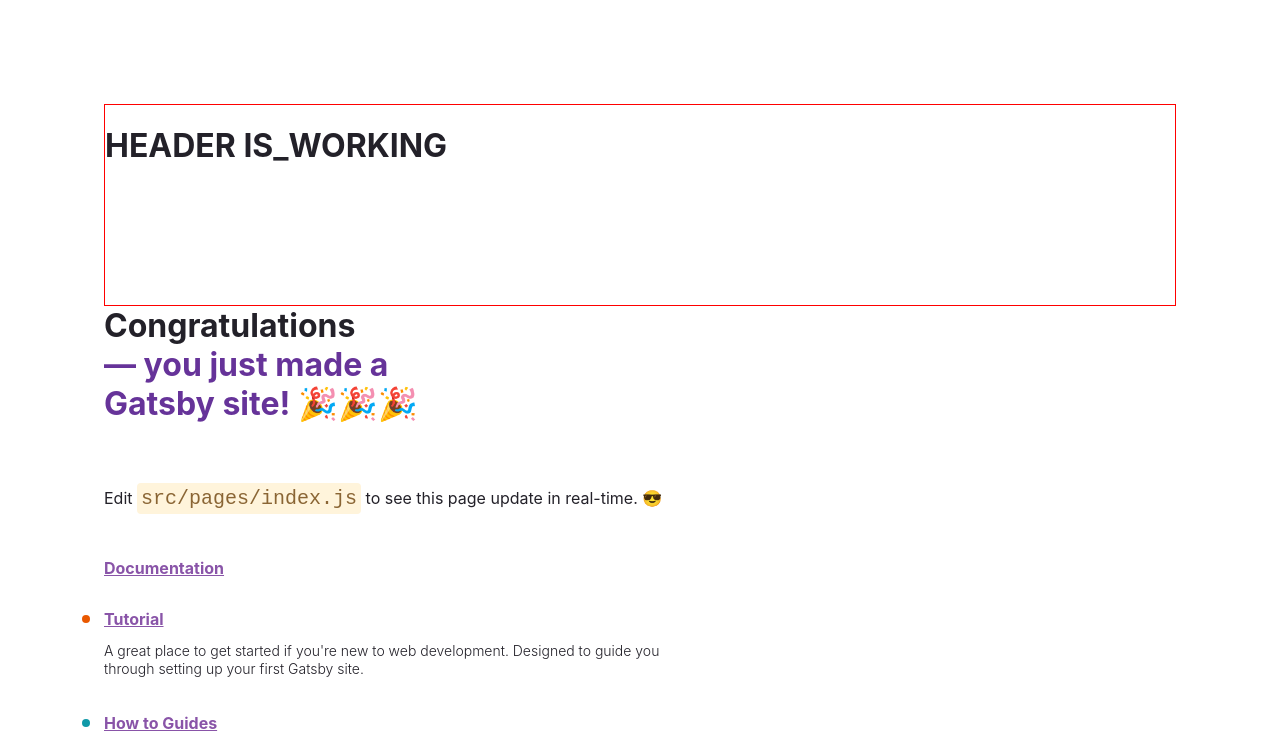
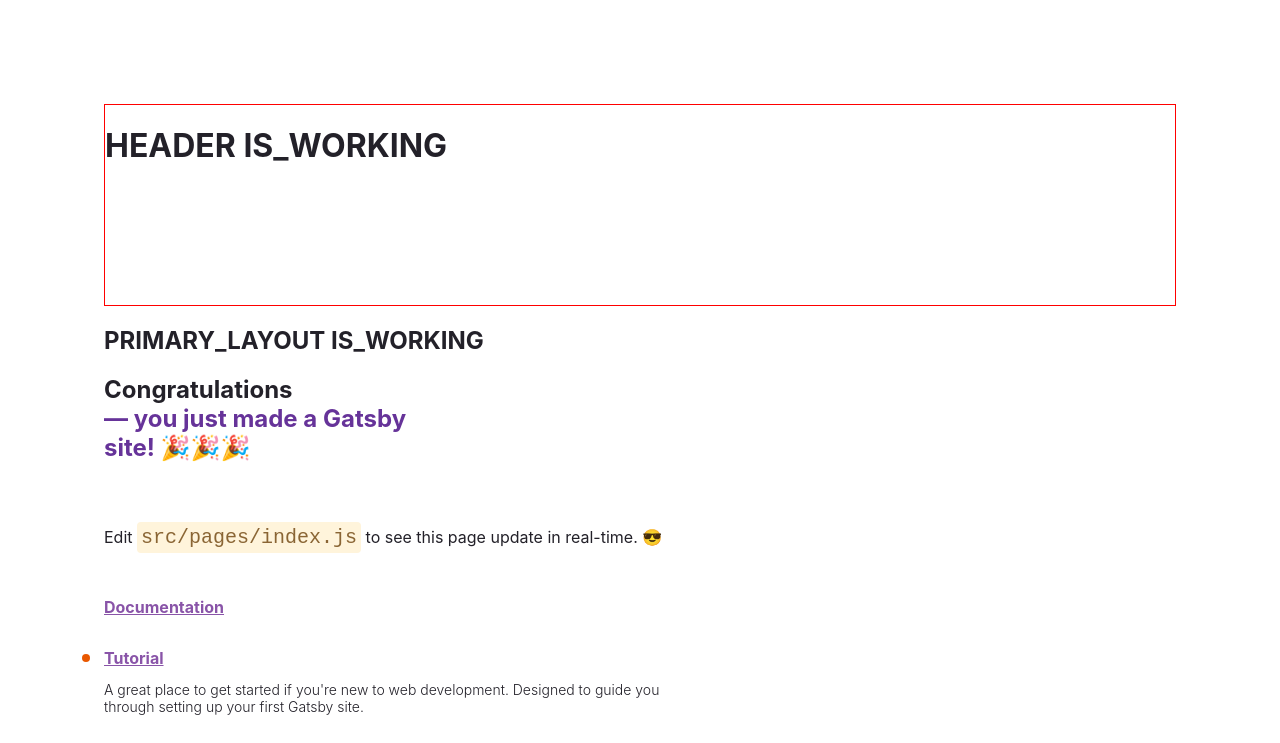
Before and after one commit to hackertunity/hackertunity-site-gen-demo, a Gatsby site: page / in a window 1280 px wide. Shown: the top 743 px of the page. Built offline with nearby package versions, Linux system fonts and the light colour scheme; Gatsby itself is replaced by a stand-in of ours.

Commit message:
Create primary layout template from initial index page

```diff
--- /dev/null
+++ b/src/components/primary-layout.js
@@ -0,0 +1,28 @@
+import React from 'react';
+
+import Header from "./header";
+import Footer from "./footer";
+
+// styles
+const pageStyles = {
+	color: "#232129",
+	padding: 96,
+	fontFamily: "-apple-system, Roboto, sans-serif, serif",
+ }
+
+const PrimaryLayout = ({ children }) => {
+	console.log('>> TEST RENDER PRIMARY_LAYOUT:');
+
+	return (
+		<main style={pageStyles}>
+			<Header/>
+				<section>
+					<h1>PRIMARY_LAYOUT IS_WORKING</h1>
+					{children}
+				</section>
+			<Footer/>
+		</main>
+	);
+};
+
+export default PrimaryLayout;
--- a/src/pages/index.js
+++ b/src/pages/index.js
@@ -1,14 +1,8 @@
 import * as React from "react"
 
-import Header from "../components/header";
-import Footer from "../components/footer";
+import PrimaryLayout from "../components/primary-layout";
 
 // styles
-const pageStyles = {
-  color: "#232129",
-  padding: 96,
-  fontFamily: "-apple-system, Roboto, sans-serif, serif",
-}
 const headingStyles = {
 	marginTop: 0,
 	marginBottom: 64,
@@ -131,9 +125,9 @@ const links = [
 // markup
 const IndexPage = () => {
   return (
-    <main style={pageStyles}>
+		<>
 			<title>Home Page</title>
-		<Header/>
+			<PrimaryLayout>
 			<h1 style={headingStyles}>
 			Congratulations
 			<br />
@@ -177,8 +171,9 @@ const IndexPage = () => {
 			  </li>
 			))}
 		 </ul>
-      <Footer/>
-    </main>
+
+			</PrimaryLayout>
+		</>
   )
 }
 
```
Lines whose indentation alone changed are shown as unchanged.
